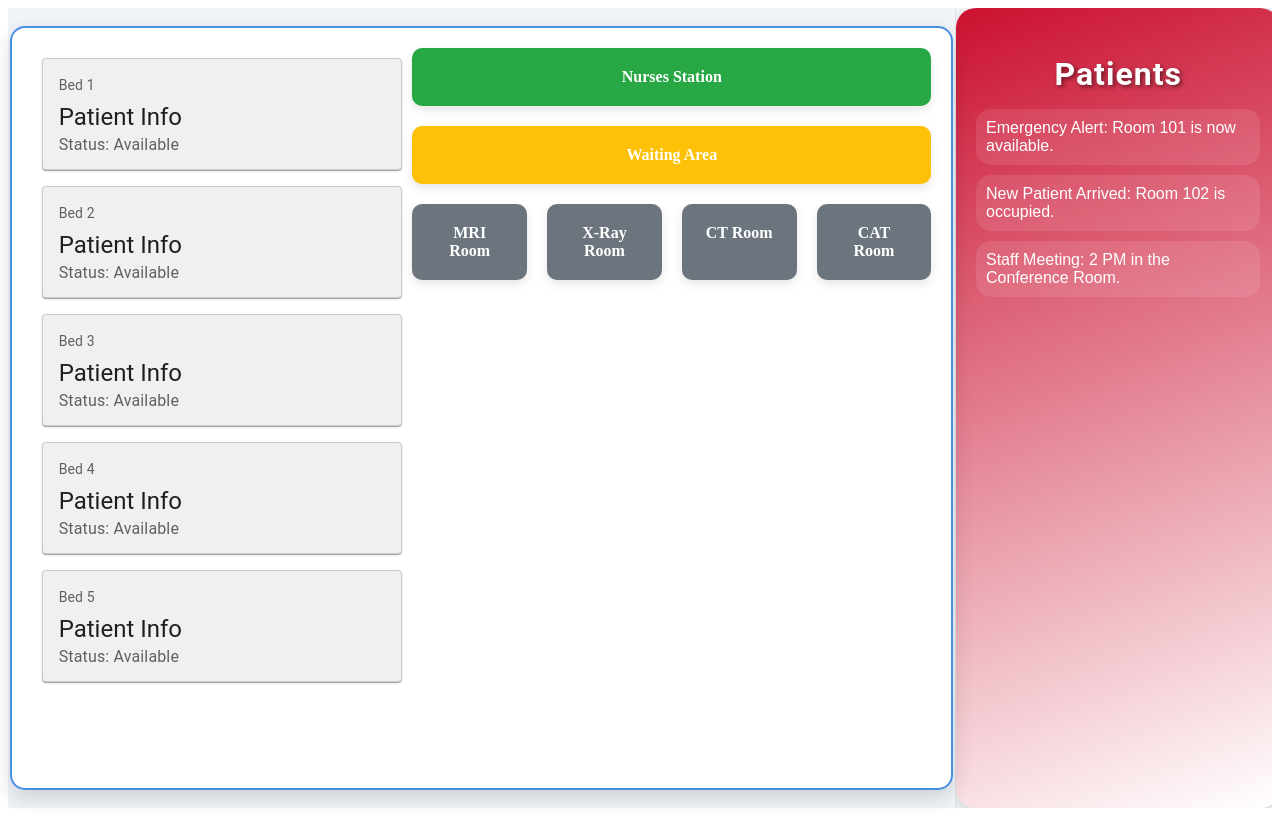
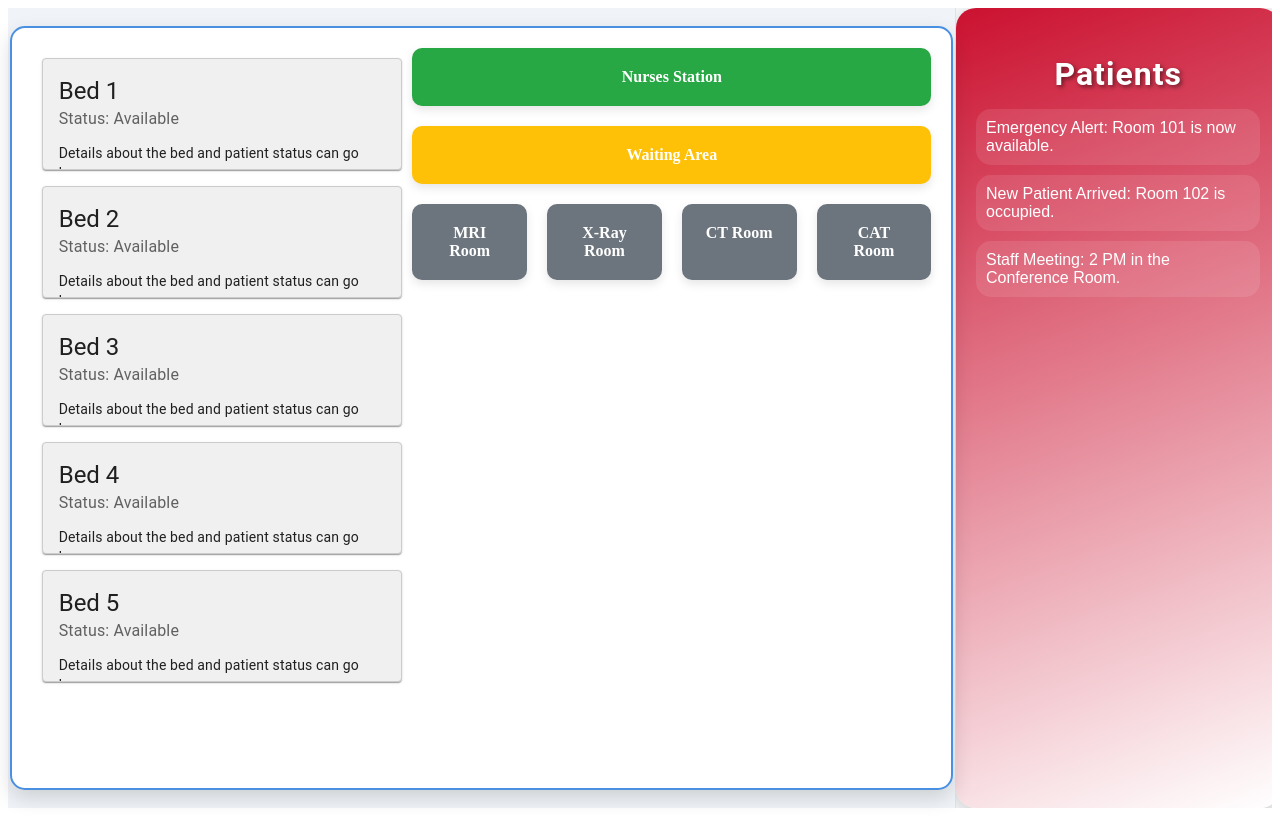
Before and after one commit to SahilPatel650/triage-dashboard, a Next.js app in the folder triage-dashboard/: page / in a window 1280 px wide. Built offline with nearby package versions, Linux system fonts and the light colour scheme.

Commit message:
bed component

```diff
--- /dev/null
+++ b/triage-dashboard/src/app/components/BedComponent.js
@@ -0,0 +1,40 @@
+import Card from "@mui/material/Card";
+import CardActions from "@mui/material/CardActions";
+import CardContent from "@mui/material/CardContent";
+import Button from "@mui/material/Button";
+import Typography from "@mui/material/Typography";
+import styles from "./BedStack.module.css";
+
+const BedComponent = ({ index, onBedClick }) => {
+  return (
+    <Card
+      key={index}
+      className={styles.bed}
+      sx={{
+        minWidth: 275,
+        backgroundColor: "#f0f0f0", // Light grey background color
+        border: "1px solid #ccc", // Optional: Add a border
+        marginBottom: 2, // Space between cards
+      }}
+    >
+      <CardContent>
+        <Typography variant="h5" component="div">
+          Bed {index + 1}
+        </Typography>
+        <Typography sx={{ color: "text.secondary", mb: 1.5 }}>
+          Status: Available
+        </Typography>
+        <Typography variant="body2">
+          Details about the bed and patient status can go here.
+        </Typography>
+      </CardContent>
+      <CardActions>
+        <Button size="small" onClick={() => onBedClick(index + 1)}>
+          View Details
+        </Button>
+      </CardActions>
+    </Card>
+  );
+};
+
+export default BedComponent;
--- a/triage-dashboard/src/app/components/BedStack.js
+++ b/triage-dashboard/src/app/components/BedStack.js
@@ -1,43 +1,13 @@
 // src/components/BedStack.js
-import React from 'react';
-import Box from '@mui/material/Box';
-import Card from '@mui/material/Card';
-import CardActions from '@mui/material/CardActions';
-import CardContent from '@mui/material/CardContent';
-import Button from '@mui/material/Button';
-import Typography from '@mui/material/Typography';
-import styles from './BedStack.module.css';
+import React from "react";
+import BedComponent from "./BedComponent";
+import styles from "./BedStack.module.css";
 
 const BedStack = ({ onBedClick }) => {
   return (
     <div className={styles.bedStack}>
       {[...Array(5)].map((_, index) => (
-        <Card
-          key={index}
-          className={styles.bed}
-          sx={{
-            minWidth: 275,
-            backgroundColor: '#f0f0f0', // Light grey background color
-            border: '1px solid #ccc', // Optional: Add a border
-            marginBottom: 2, // Space between cards
-          }}
-        >
-          <CardContent>
-            <Typography gutterBottom sx={{ color: 'text.secondary', fontSize: 14 }}>
-              Bed {index + 1}
-            </Typography>
-            <Typography variant="h5" component="div">
-              Patient Info
-            </Typography>
-            <Typography sx={{ color: 'text.secondary', mb: 1.5 }}>Status: Available</Typography>
-            <Typography variant="body2">
-              Details about the bed and patient status can go here.
-            </Typography>
-          </CardContent>
-          <CardActions>
-            <Button size="small" onClick={() => onBedClick(index + 1)}>View Details</Button>
-          </CardActions>
-        </Card>
+        <BedComponent key={index} index={index} onBedClick={onBedClick} />
       ))}
     </div>
   );
```
